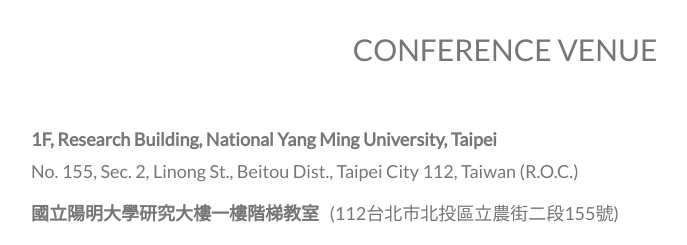
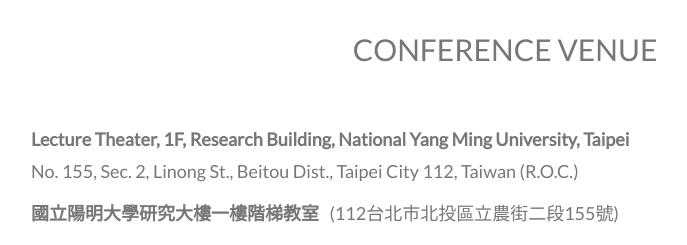
Before and after one commit to 2019-JPTW-Symp/2019-JPTW-Symp.github.io, a plain HTML site: page index.html in a window 1280 px wide. Shown: the part 5540-5785 px from the top of the page, without its empty margins (135-822 px from the left). Drawn offline with Linux system fonts and the light colour scheme; some packages are replaced by stand-ins of ours; a script that the page names is missing.

Commit message:
Update Symp Webpage.

```diff
--- a/index.html
+++ b/index.html
@@ -494,7 +494,7 @@ tr:nth-child(even) {
 <div class="w3-content w3-container w3-padding-64" id="venue">
   <h2 class="w3-center">CONFERENCE VENUE</h2>
   <br>
-  <h5><b>1F, Research Building, National Yang Ming University, Taipei</b><br>
+  <h5><b>Lecture Theater, 1F, Research Building, National Yang Ming University, Taipei</b><br>
   No. 155, Sec. 2, Linong St., Beitou Dist., Taipei City 112, Taiwan (R.O.C.)</h5>
   <h5><b>國立陽明大學研究大樓一樓階梯教室</b> &nbsp; (112台北市北投區立農街二段155號)</h5>
   <br>
```
